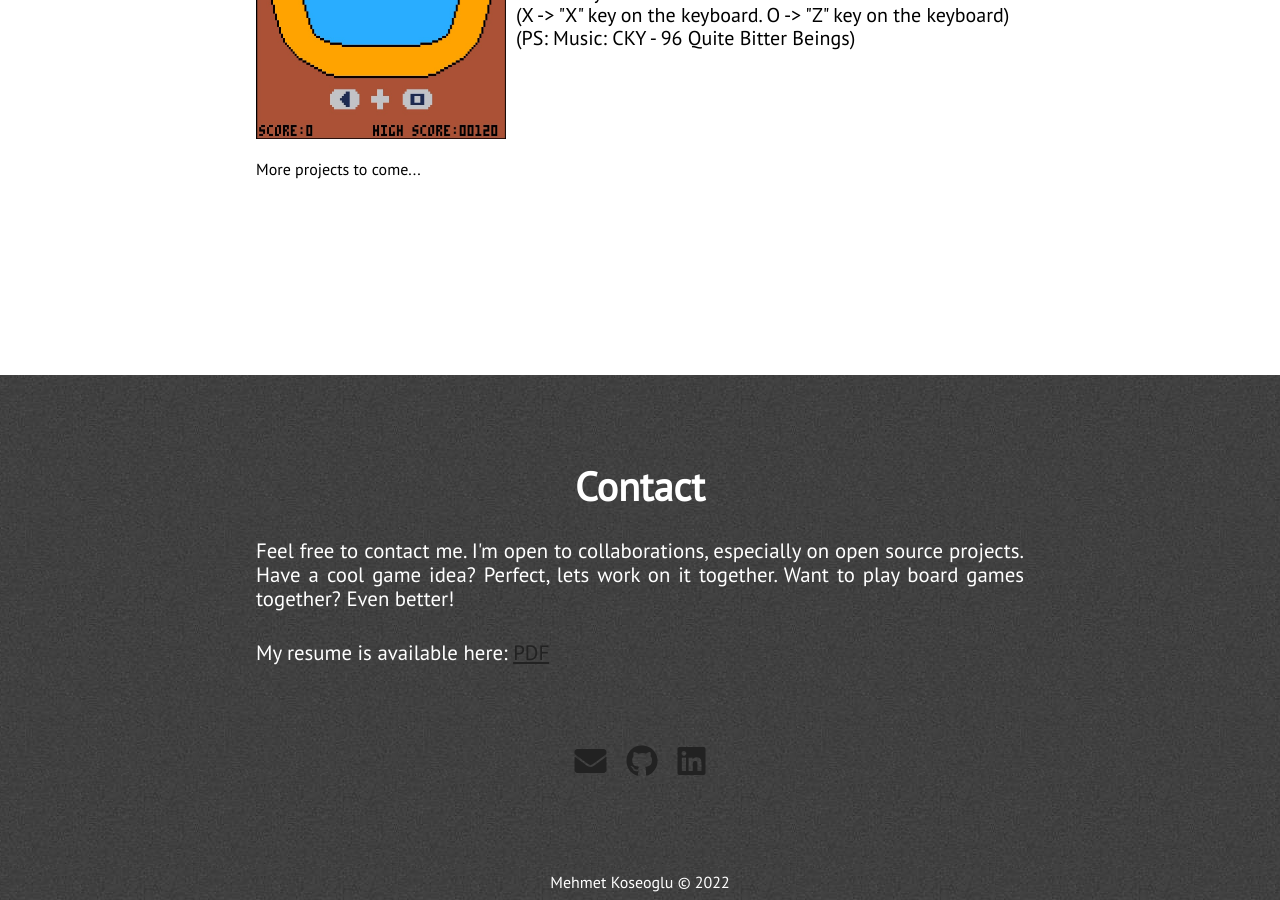
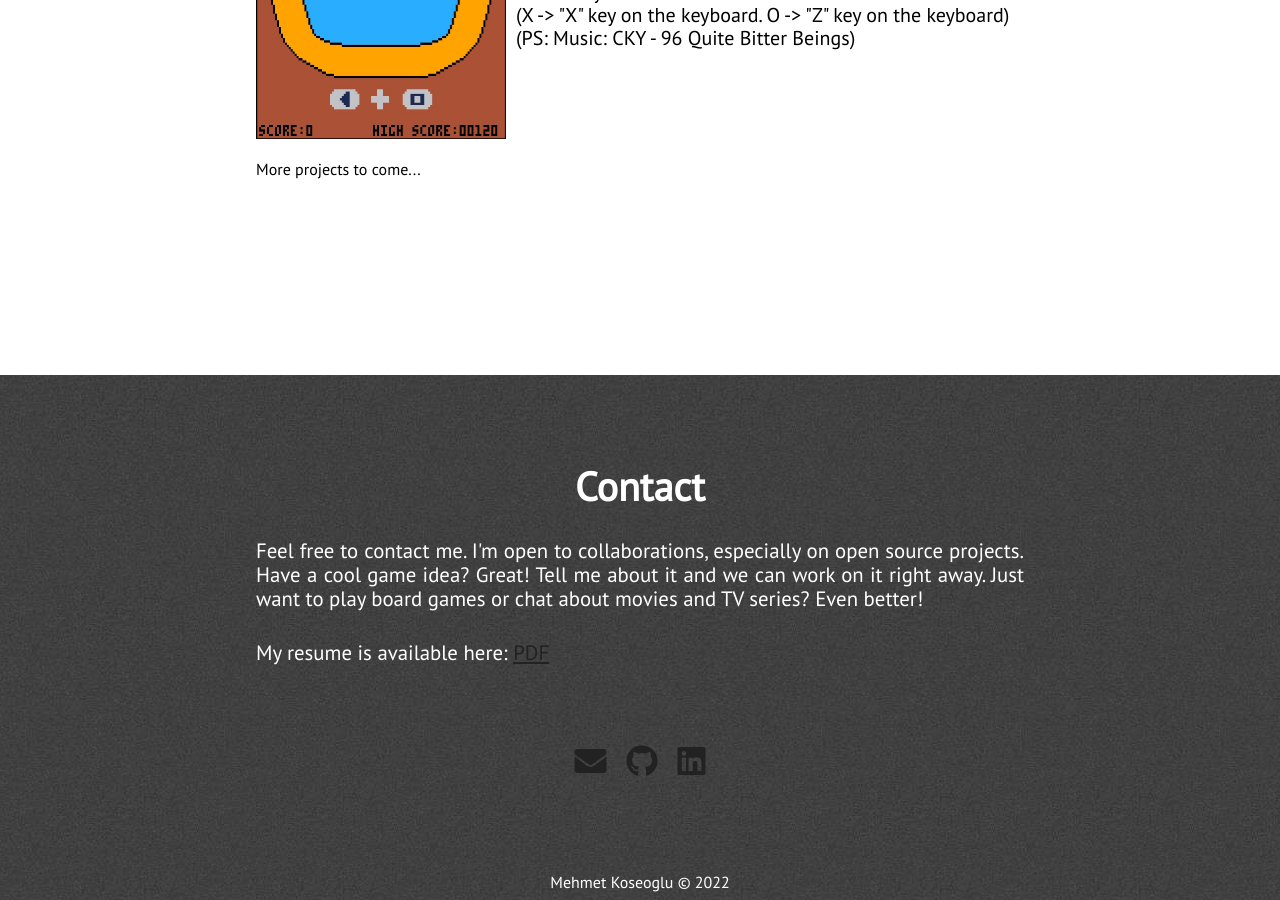
Before and after one commit to mkoseoglu091/mkoseoglu091.github.io, a Jekyll site: the page built from index.html, in a window 1280 px wide and 900 px high, scrolled down 2505 px. Built offline with Jekyll 4.4.1, drawn with Linux system fonts in a browser that asks for light colours; nearby versions of some CDN libraries.

Commit message:
Update extra.html

```diff
--- a/_includes/extra.html
+++ b/_includes/extra.html
@@ -3,7 +3,7 @@
         <div>
             <div class="section-heading" id="chat-text">Contact</div>
             <p class="paragraph-text justify-text">
-                Feel free to contact me. I'm open to collaborations, especially on open source projects. Have a cool game idea? Perfect, lets work on it together. Want to play board games together? Even better!
+                Feel free to contact me. I'm open to collaborations, especially on open source projects. Have a cool game idea? Great! Tell me about it and we can work on it right away. Just want to play board games or chat about movies and TV series? Even better!
             </p>
 
             <p class="paragraph-text justify-text">
```
